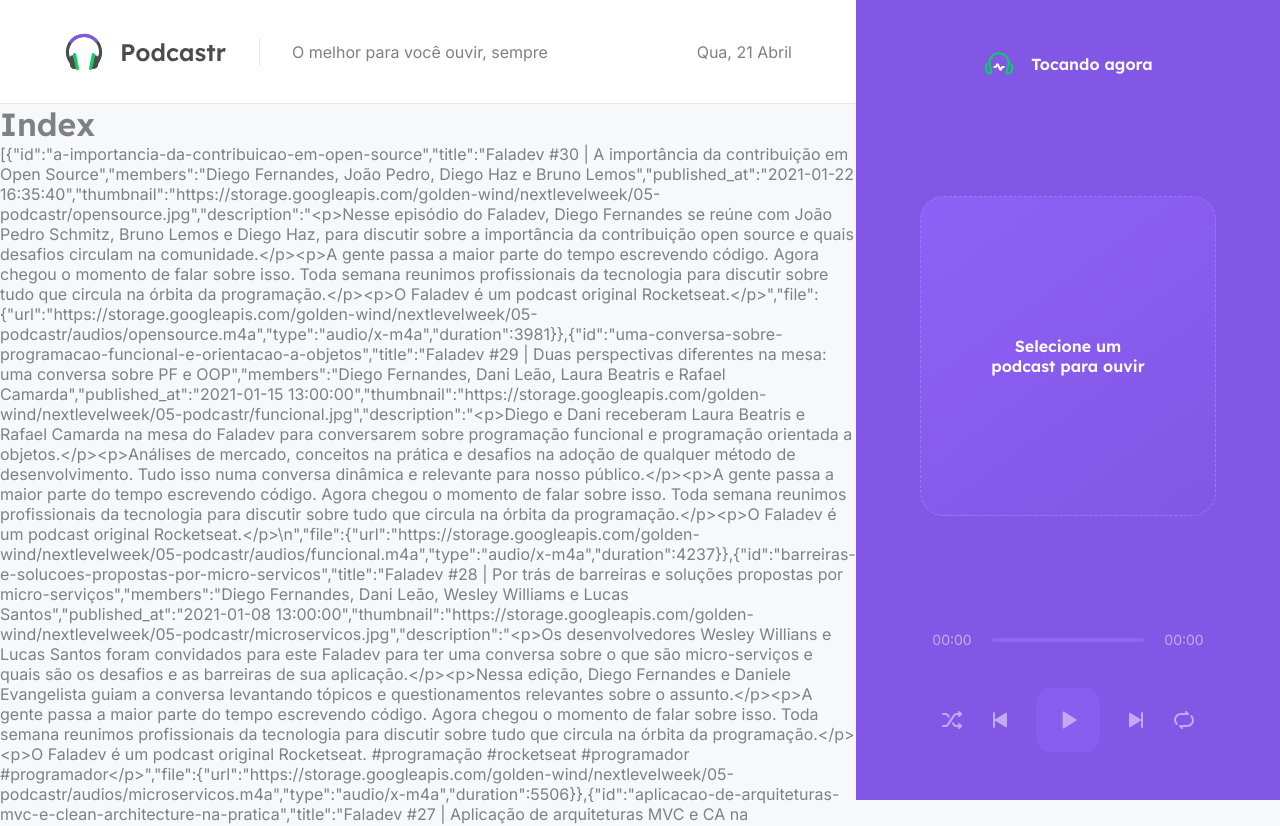
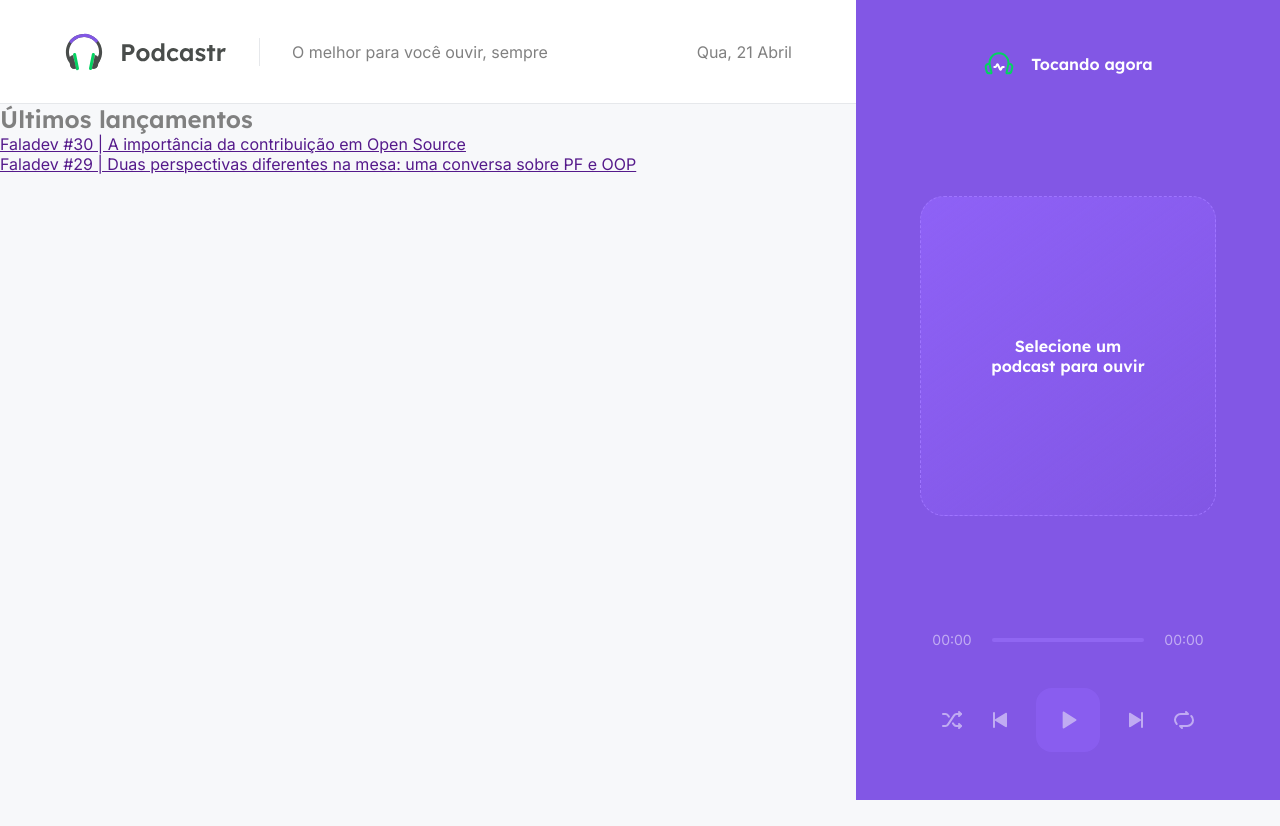
Before and after one commit to w13gehts/podcastr, a Next.js app: page / in a window 1280 px wide. Shown: the top 826 px of the page. After the commit the page ends 800 px from the top, so only its background shows below. Built offline with nearby package versions, Linux system fonts and the light colour scheme; data requests are answered from the project's data file.

Commit message:
quarto commit

```diff
--- a/package.json
+++ b/package.json
@@ -9,6 +9,7 @@
     "server": "json-server server.json -w -d 750 -p 3333"
   },
   "dependencies": {
+    "axios": "^0.21.1",
     "date-fns": "^2.21.1",
     "next": "10.1.3",
     "react": "17.0.2",
--- /dev/null
+++ b/src/pages/home.module.scss
@@ -0,0 +1,2 @@
+.homepage {
+}
--- a/src/pages/index.tsx
+++ b/src/pages/index.tsx
@@ -1,19 +1,83 @@
-export default function Home(props) {
-   return (
-     <div>
-    <h1>Index</h1>
-    <p>{JSON.stringify(props.episodes)}</p>
+import { GetStaticProps } from 'next';
+import { format, parseISO } from 'date-fns';
+import ptBR from 'date-fns/locale/pt-BR'
+import { api } from '../services/api';
+import { convertDurationToTimeString } from '../utils/convertDurationToTimeString';
+
+import styles from './home.module.scss';
+
+
+type Episode = {
+  id: string;
+  title: string;
+  thumbnail: string;
+  description: string;
+  members: string;
+  duration: number;
+  durationAsString: string;
+  url: string;
+  publishedAt: string;
+}
+
+type HomeProps = {
+  latestEpisodes: Episode[];
+  allEpisodes: Episode[];
+}
+
+export default function Home({ latestEpisodes, allEpisodes }: HomeProps) {
+  return (
+    <div className={styles.homepage}>
+      <section className={styles.latestEpisodes}>
+        <h2>Últimos lançamentos</h2>
+
+        <ul>
+          { latestEpisodes.map(episode => {
+            return (
+              <li>
+                <a href="">{episode.title}</a>
+              </li>
+            )
+          })}
+        </ul>
+      </section>
+
+      <section className={styles.allEpisodes}>
+
+      </section>
     </div>
   )
 }
 
-export async function getStaticProps() {
-  const response = await fetch('http://localhost:3333/episodes')
-  const data = await response.json()
+export const getStaticProps: GetStaticProps = async () => {
+  const { data } = await api.get('episodes', {
+    params: {
+      _limit: 12,
+      _sort: 'published_at',
+      _order: 'desc'
+    }
+  })
+
+  const episodes = data.map(episode => {
+    return {
+      id: episode.id,
+      title: episode.title,
+      thumbnail: episode.thumbnail,
+      members: episode.members,
+      publishedAt: format(parseISO(episode.published_at), 'd MMM yy', { locale: ptBR}),
+      duration: Number(episode.file.duration),
+      durationAsString: convertDurationToTimeString (Number(episode.file.duration)),
+      description: episode.description,
+      url: episode.file.url,
+    };
+  })
+
+  const latestEpisodes = episodes.slice(0, 2);
+  const allEpisodes = episodes.slice(2, episodes.length);
 
   return {
     props: {
-      episodes: data,
+      latestEpisodes,
+      allEpisodes,
     },
     revalidate: 60 * 60 * 8,
   }
--- /dev/null
+++ b/src/services/api.ts
@@ -0,0 +1,5 @@
+import axios from 'axios';
+
+export const api = axios.create({
+  baseURL: 'http://localhost:3333/'
+})
--- /dev/null
+++ b/src/utils/convertDurationToTimeString.ts
@@ -0,0 +1,11 @@
+export function convertDurationToTimeString(duration: number) {
+  const hours = Math.floor (duration / 3600)
+  const minutes = Math.floor ((duration % 3600) / 60);
+  const seconds = duration % 60;
+
+  const timeString = [hours, minutes, seconds]
+  .map(unit => String(unit).padStart(2,'0'))
+  .join(':')
+
+  return timeString;
+}
```
Also changed, not shown: 1 other file (tests, documents, lock files or other folders).
